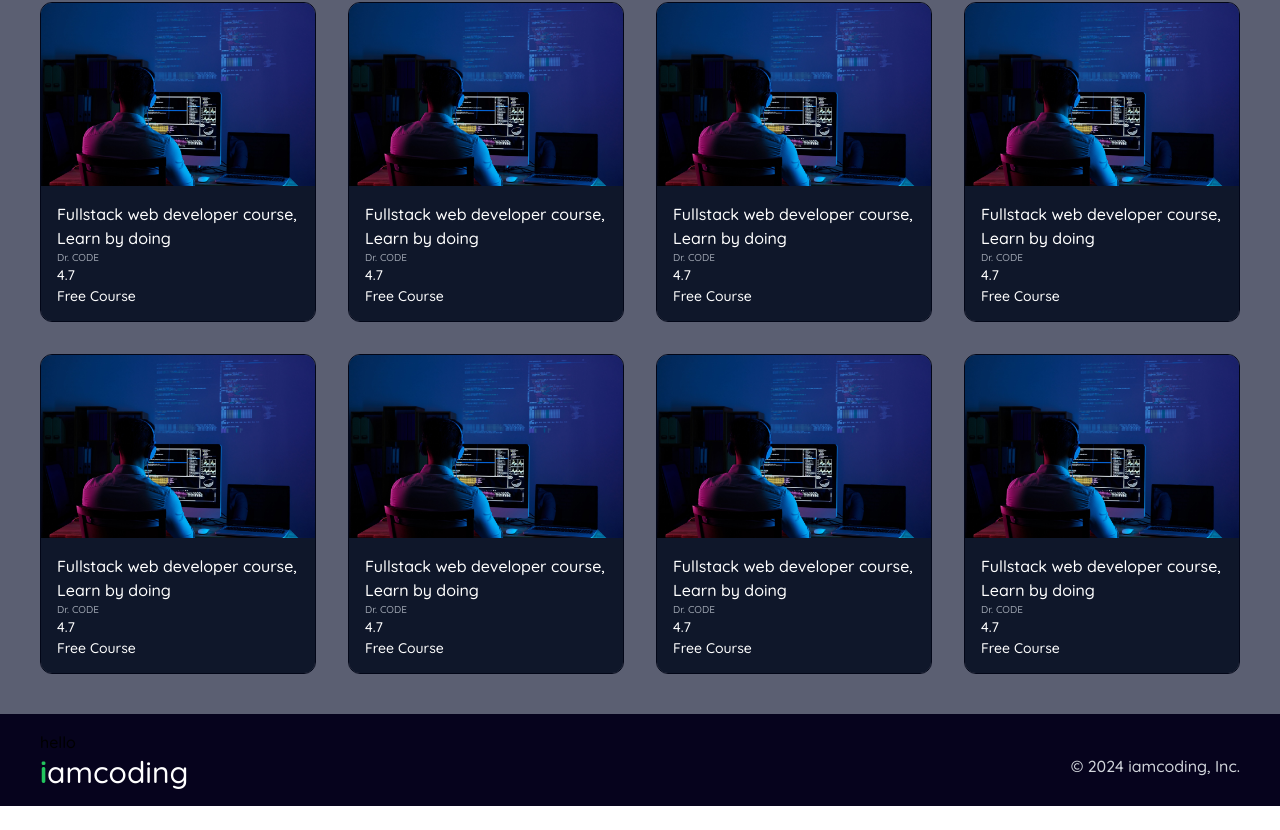
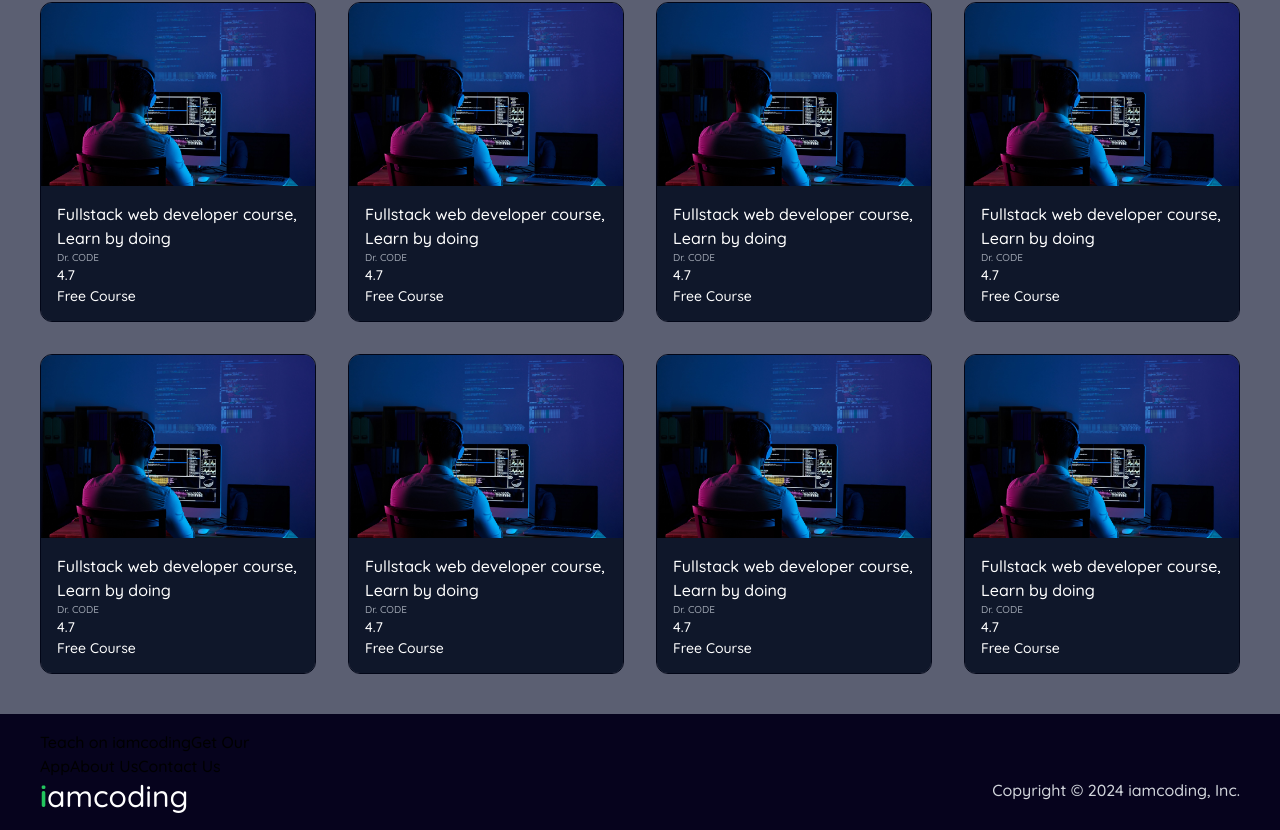
Before and after one commit to DC-21/iamcoding, a React (Vite) app in the folder client/: page / in a window 1280 px wide. Shown: the part 1881-2711 px from the top of the page. Before the commit the page ends 2687 px from the top, so only its background shows below. Built offline with nearby package versions, Linux system fonts and the light colour scheme.

Commit message:
client stuff

```diff
--- a/client/src/components/global/Footer.tsx
+++ b/client/src/components/global/Footer.tsx
@@ -1,13 +1,20 @@
 const Footer = () => {
   return (
     <footer className="md:px-10 px-6 py-4 w-full h-auto flex flex-col bg-[#06031d]">
-      <div>hello</div>
+      <div className="w-full grid md:grid-cols-5">
+        <div>
+          <a href="">Teach on iamcoding</a>
+          <a href="">Get Our App</a>
+          <a href="">About Us</a>
+          <a href="">Contact Us</a>
+        </div>
+      </div>
       <div className="w-full flex justify-between">
         <a className="md:text-3xl text-2xl font-bold text-green-500" href="">
           i<span className="text-white">amcoding</span>
         </a>
         <a className="text-gray-300" href="">
-          © 2024 iamcoding, Inc.
+          Copyright © 2024 iamcoding, Inc.
         </a>
       </div>
     </footer>
```
